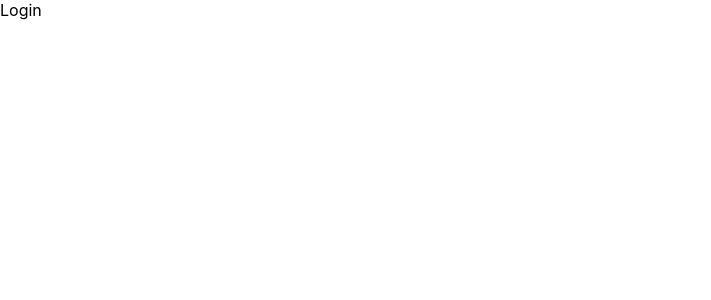
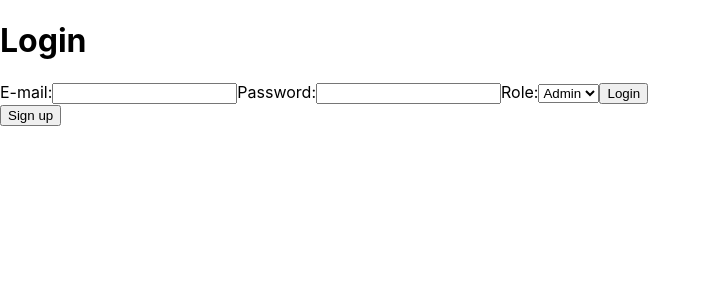
Before and after one commit to saraigyg/CDMX012-burger-queen, a React (Create React App) app in the folder my-bq-app/: page / in a window 1280 px wide. Shown: the top 300 px of the page, without its empty margins (0-711 px from the left). Built offline with nearby package versions, Linux system fonts and the light colour scheme; no server answers.

Commit message:
sign up, sign in, sign out based on two different roles with firebase

```diff
--- a/my-bq-app/src/App.js
+++ b/my-bq-app/src/App.js
@@ -1,11 +1,47 @@
 import React, {useState} from 'react';
-import Home from './screens/Home';
-import Login from './screens/Login';
+import Home from './screens/Home.js';
+import Login from './screens/Login.js';
+import firebaseApp from './firebase/credentials.js'
+import { getAuth, onAuthStateChanged } from 'firebase/auth';
+import { getFirestore, doc, getDoc } from 'firebase/firestore';
+
+const auth = getAuth(firebaseApp);
+const firestore = getFirestore(firebaseApp);
 
 
 function App() {
   const [user, setUser] = useState(null);
-  return <>  {user ? <Home /> : <Login /> } </>
+
+  async function getRole(uid) {
+    const docuRef = doc(firestore, `Profile/${uid}`);
+    const docuEncrypted = await getDoc(docuRef);
+    const finalInfo = docuEncrypted.data().role;
+    return finalInfo;
+  }
+
+  function setUserWithRole(firebaseUser) {
+    getRole(firebaseUser.uid).then((role) => {
+      const userData = {
+        uid: firebaseUser.uid,
+        email: firebaseUser.email,
+        role:role,
+      };
+      setUser(userData);
+      console.log("Final userData", userData);
+    });
+  }
+
+  onAuthStateChanged(auth, (firebaseUser) => {
+    if(firebaseUser) {
+      if(!user) {
+        setUserWithRole(firebaseUser);
+      }
+    }
+    else {
+      setUser(null);
+    }
+  });
+  return <>  {user ? <Home user={user}/> : <Login /> } </>
 };
 
 export default App;
--- a/my-bq-app/src/screens/Home.js
+++ b/my-bq-app/src/screens/Home.js
@@ -1,9 +1,17 @@
 import React from "react";
+import firebaseApp from "../firebase/credentials";
+import { getAuth, signOut } from "firebase/auth";
+import AdminView from '../components/AdminView.js';
+import WaiterView from '../components/WaiterView.js';
 
-function Home () {
+const auth = getAuth(firebaseApp);
+
+function Home (user) {
     return (
         <div>
             Home
+            <button  onClick={() => signOut(auth)}>Log Out</button>
+            {user.role === 'admin' ? <AdminView /> : <WaiterView/>}
         </div>
     )
 }
--- a/my-bq-app/src/screens/Login.js
+++ b/my-bq-app/src/screens/Login.js
@@ -1,9 +1,68 @@
-import React from "react";
+import React, {useState} from "react";
+import firebaseApp from "../firebase/credentials";
+import { getAuth, createUserWithEmailAndPassword, signInWithEmailAndPassword } from "firebase/auth";
+import { getFirestore, doc, setDoc } from "firebase/firestore"
+
+const auth = getAuth(firebaseApp);
+const firestore = getFirestore(firebaseApp);
 
 function Login () {
+    const [isRegistered, setIsRegistered] = useState(false);
+
+    async function userSignUp(email, password, role) {
+      const userInfo = await createUserWithEmailAndPassword(
+          auth,
+          email,
+          password
+          ).then((firebaseUser) => {
+            return firebaseUser;
+          });
+          //console.log(userInfo.user.uid);
+          const docuRef = doc(firestore, `Profile/${userInfo.user.uid}` );
+          setDoc(docuRef, {email:email, role:role });
+          };
+
+
+    function submitHandler(e) {
+        e.preventDefault();
+    const email = e.target.elements.email.value;
+    const password = e.target.elements.password.value;
+    const role = e.target.elements.role.value;
+
+
+       // console.log('submit', email, password, role);
+    if (isRegistered) {
+        //user has to register
+        userSignUp(email, password, role);
+    } else {
+        //login
+        signInWithEmailAndPassword(auth, email, password);
+    }};
+
     return (
         <div>
-            Login
+            <h1>{isRegistered ? "Sign Up here" : "Login" }</h1>
+        <form onSubmit={submitHandler}>
+            <label>
+                E-mail:
+                <input type={'email'} id='email'></input>
+            </label>
+            <label>
+                Password:
+                <input type={'password'} id='password'></input>
+            </label>
+            <label>
+                Role:
+                <select id='role'>
+                    <option value={'admin'}>Admin</option>
+                    <option value={'waiter'}>Waiter</option>
+                </select>
+            </label>
+            <input type={'submit'} value={ isRegistered ? 'Sign Up' : 'Login'}/>
+        </form>
+        <button onClick={() => setIsRegistered(!isRegistered)}>
+            {isRegistered ? "Already registered" : "Sign up"}
+        </button>
         </div>
     )
 }
```
Also changed, not shown: my-bq-app/src/firebase/credentials.js (renamed from my-bq-app/src/firebase/credencials.js).
